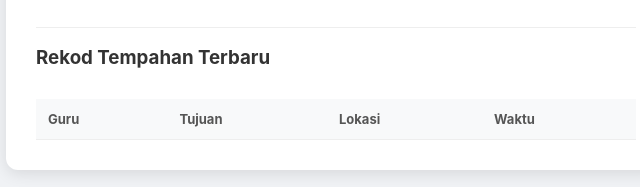
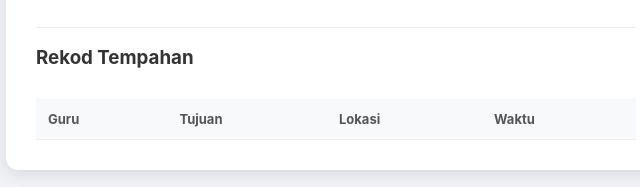
Before and after one commit to g-80575536-arch/PROJEKTOR, a plain HTML site: page index.html in a window 1280 px wide. Shown: the part 766-953 px from the top of the page, 304-944 px from the left. Drawn offline with Linux system fonts and the light colour scheme.

Commit message:
Add files via upload

```diff
--- a/index.html
+++ b/index.html
@@ -68,7 +68,7 @@
 
     <hr style="margin-top: 30px; border: 0; border-top: 1px solid #eee;">
 
-    <h3>Rekod Tempahan Terbaru</h3>
+    <h3>Rekod Tempahan</h3>
     <div class="table-container">
         <table id="jadualBooking">
             <thead>
```
